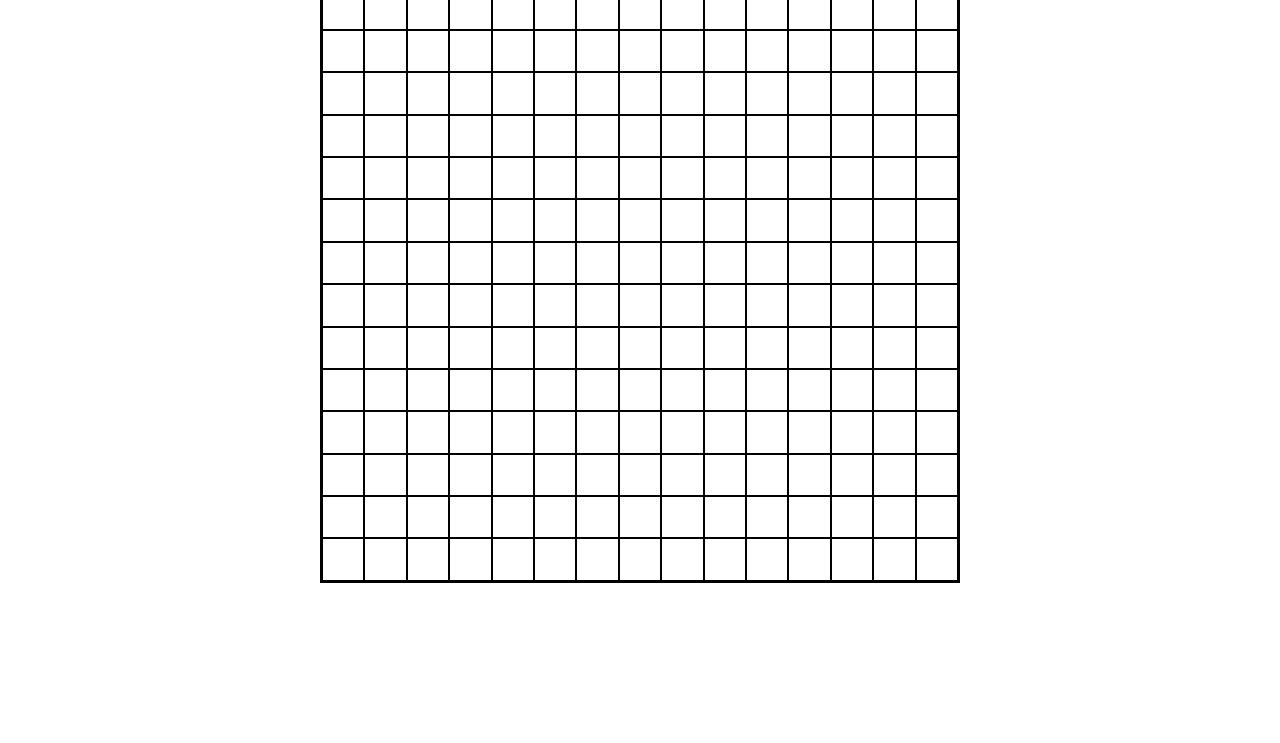
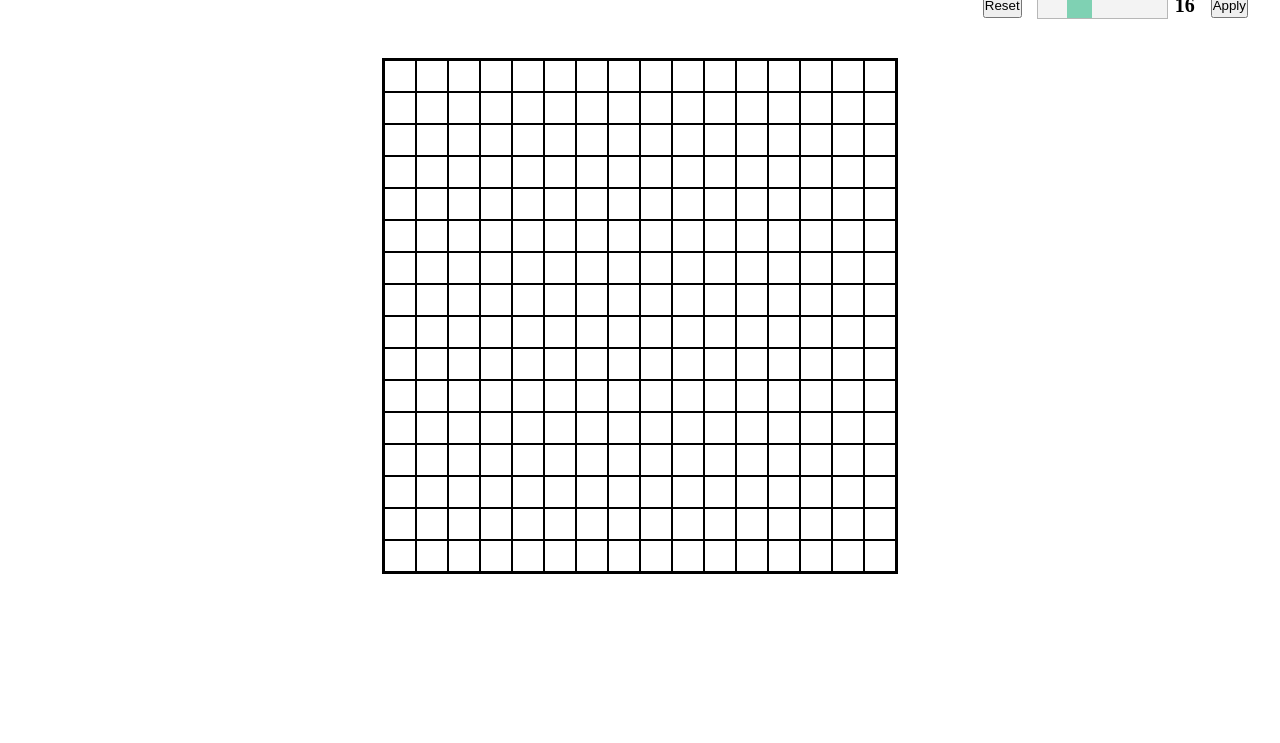
Before and after one commit to EzekielEnnis/etch-a-sketch, a plain HTML site: page index.html in a window 1280 px wide. Shown: the part 57-800 px from the top of the page. Drawn offline with Linux system fonts and the light colour scheme.

Commit message:
Attach grid creation to body.onload. Add settings
Grid is now created when the body loads rather than
being called at end of script. Added structure of
settings: reset button, scale slider and apply scale
button

```diff
--- a/index.html
+++ b/index.html
@@ -8,6 +8,19 @@
     <title>Document</title>
 </head>
 <body>
-    <div class="sketch-container"></div>
+    <div class="header">
+        <div class="logo">ETCH-A-SKETCH</div>
+    </div>
+    <div class="section">
+        <div class="settings">
+            <button id="reset">Reset</button>
+            <div class="slider">
+                <input type="range" min="8" max="36" value="16">
+                <p id="rangeValue">16</p>
+            </div>
+            <button id="gridScale">Apply</button>
+        </div>
+        <div class="sketch-container"></div>
+    </div>
 </body>
 </html>
--- a/script.js
+++ b/script.js
@@ -14,8 +14,11 @@ function createGrid(size){
         console.log(container.children)
 };
 
-createGrid(15);
+// Load grid on start
+const body = document.querySelector("body")
+body.onload = createGrid(16)
 
+// Sketch
 let sketchBox = document.querySelectorAll(".sketch-box");
 sketchBox.forEach((box) => {
     box.addEventListener("mouseover", (e)=> {
--- a/style.css
+++ b/style.css
@@ -4,11 +4,26 @@
     padding: 0px;
 }
 
+.header {
+    font-size: 36px;
+}
+
+.section {
+    display: flex;
+    flex-direction: column;
+    justify-content: center;
+    align-items: center;
+    gap: 32px;
+
+    padding-bottom: 32px;
+}
+
 .sketch-container {
     aspect-ratio: 1/1;
-    width: 40rem;
+    max-height: 850px;
+    max-width: 850px;
+
     border: 2px solid black;
-    margin: auto;
 
     display: flex;
     flex-wrap: wrap;
@@ -16,9 +31,52 @@
 
 .sketch-box {
     flex-grow: 1;
-    border: 0.1rem solid black;
+    border: 0.01em solid black;
 }
 
 .sketch {
     background-color: black;
 }
+
+.settings {
+    align-self: flex-end;
+    display: flex;
+    gap: 16px;
+
+    padding: 8px 32px;
+
+    & .slider {
+        display: flex;
+        align-items: center;
+        gap: 8px;
+
+        font-size: 20px;
+        font-weight: 900;
+
+        & input {
+            -webkit-appearance: none; /* Override default look */
+            appearance: none;
+            width: 100%;
+            height: 25px;
+            background: #eee;
+            outline:#999 solid 1px;
+
+            opacity: 0.7;
+        }
+
+        & input::-webkit-slider-thumb{
+            -webkit-appearance: none; /* Override default look */
+            appearance: none;
+            width: 25px; /* Set a specific slider handle width */
+            height: 25px; /* Slider handle height */
+            background: #04AA6D; /* Green background */
+
+            opacity: 0.7;
+        }
+
+        & input:hover,
+        & input::-webkit-slider-thumb:hover {
+            opacity: 1;
+        }
+    }
+}
```
